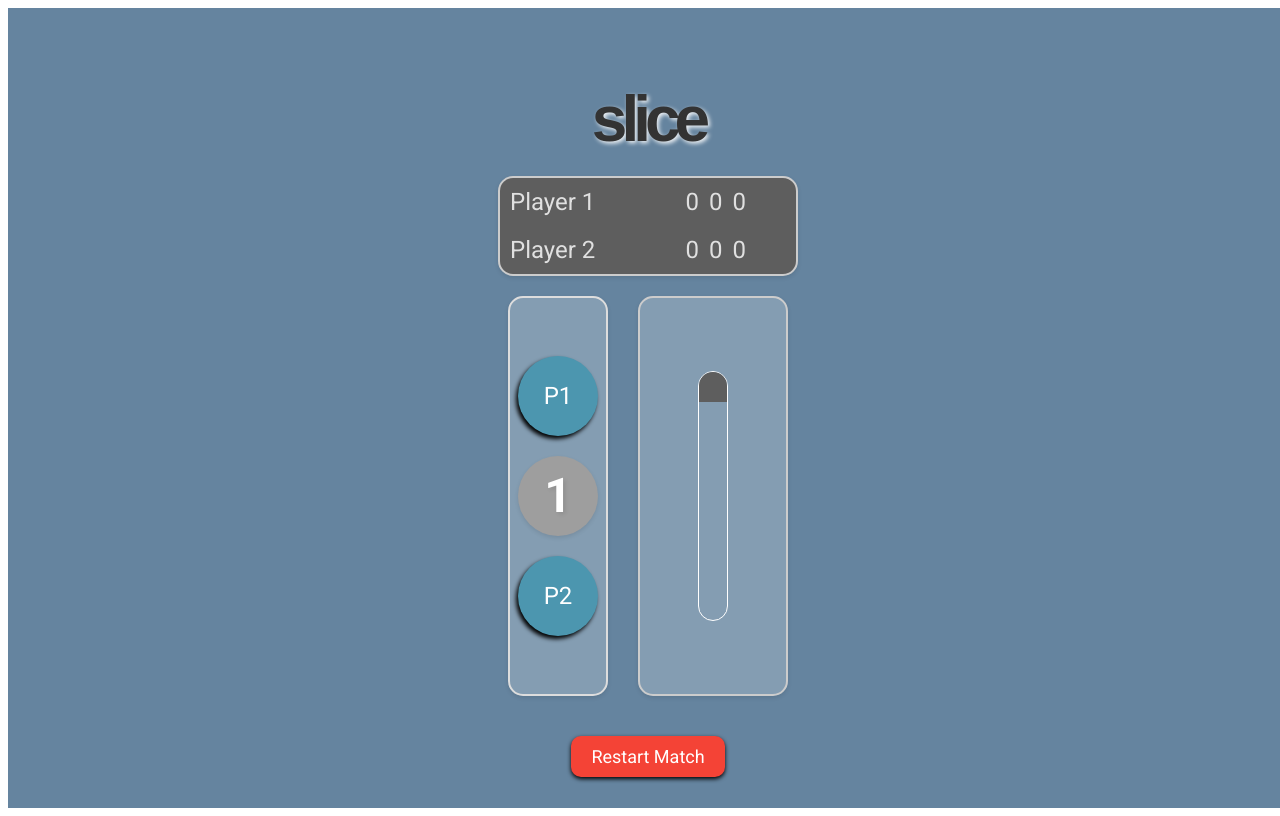
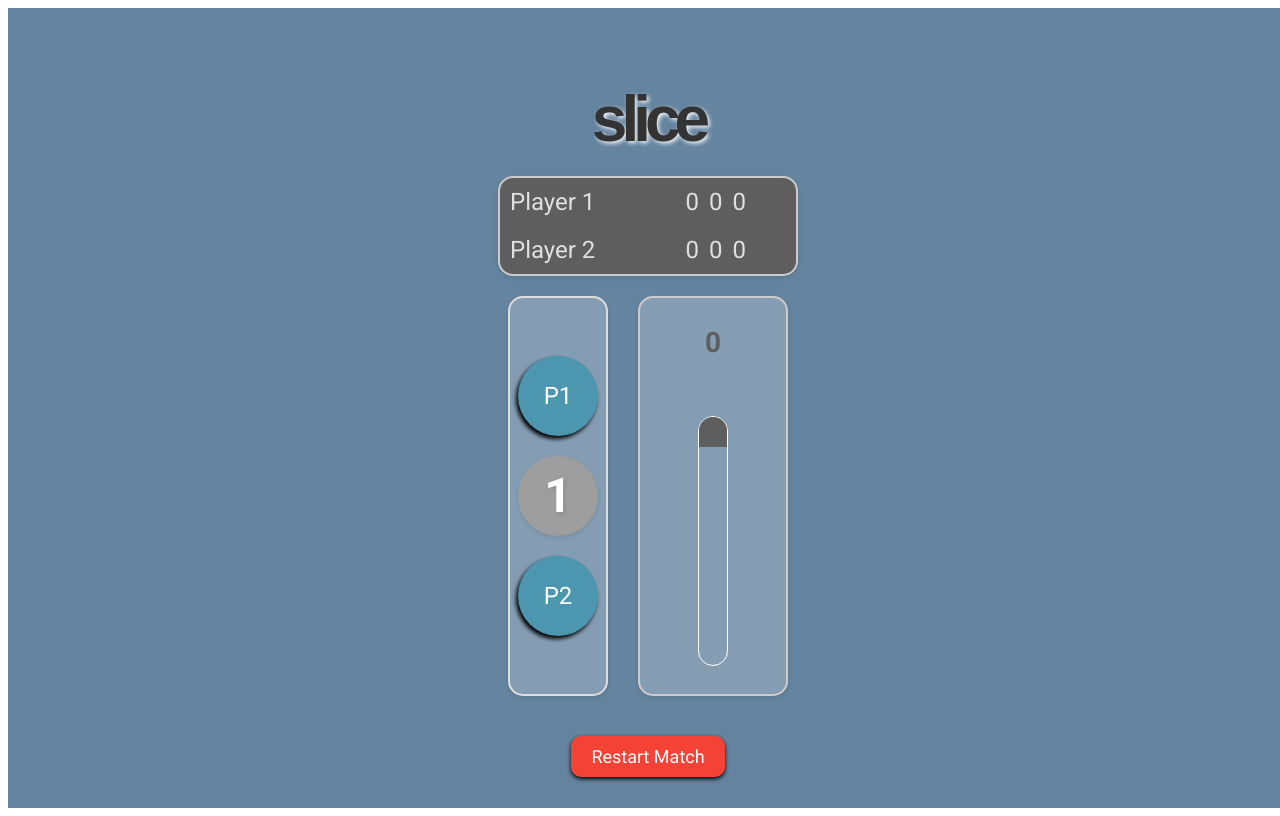
Before and after one commit to bcmfranco/rodick, a Nuxt app: page / in a window 1280 px wide. Built offline with nearby package versions, Linux system fonts and the light colour scheme.

Commit message:
retry html

```diff
--- a/src/pages/index.vue
+++ b/src/pages/index.vue
@@ -28,7 +28,7 @@
 
       <div id="court" :style="{ backgroundColor: courtBackgroundColor }">
         <!-- problema -->
-        <!-- <div id="energy">{{ this.energy }}</div> -->
+        <div id="energy">{{ energy }}</div>
         <!-- /problema -->
 
         <div id="barr" :class="{ 'ball_home': player_active === 1, 'ball_away': player_active === 2 }">
```
